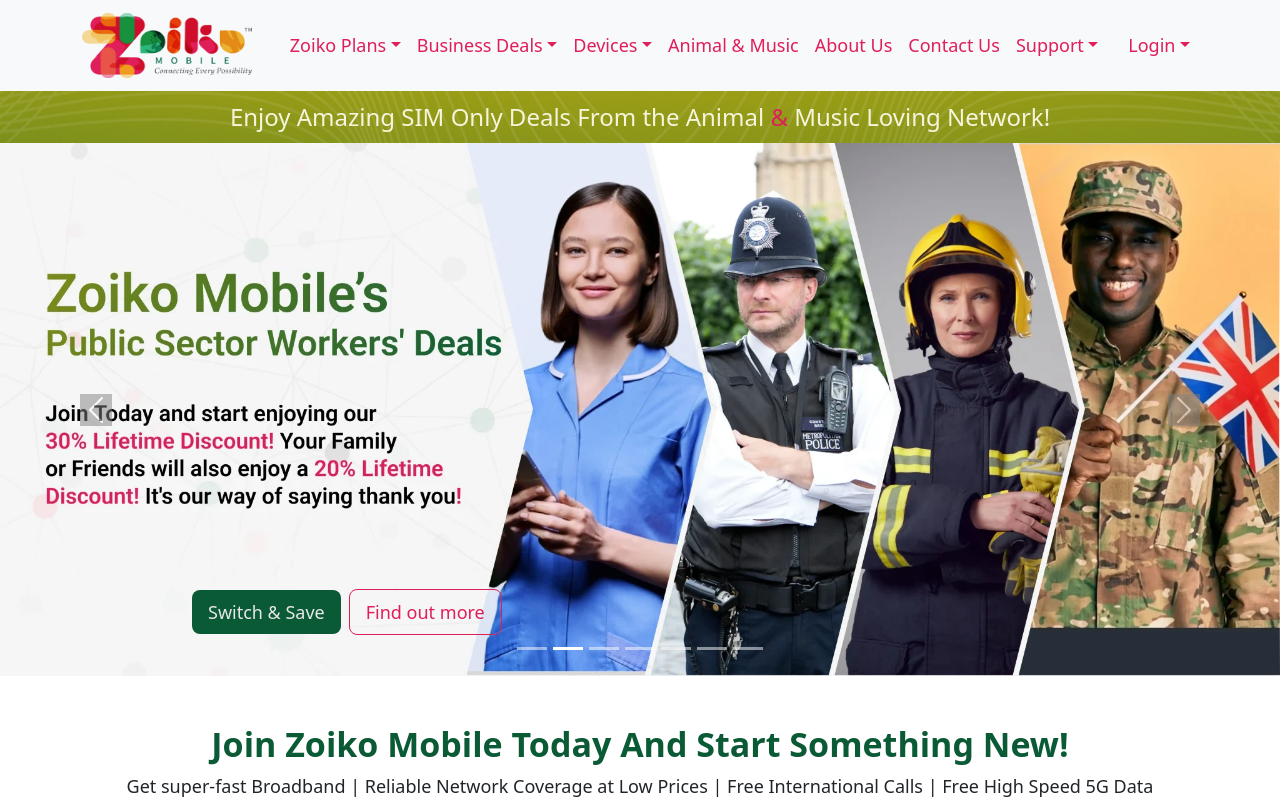
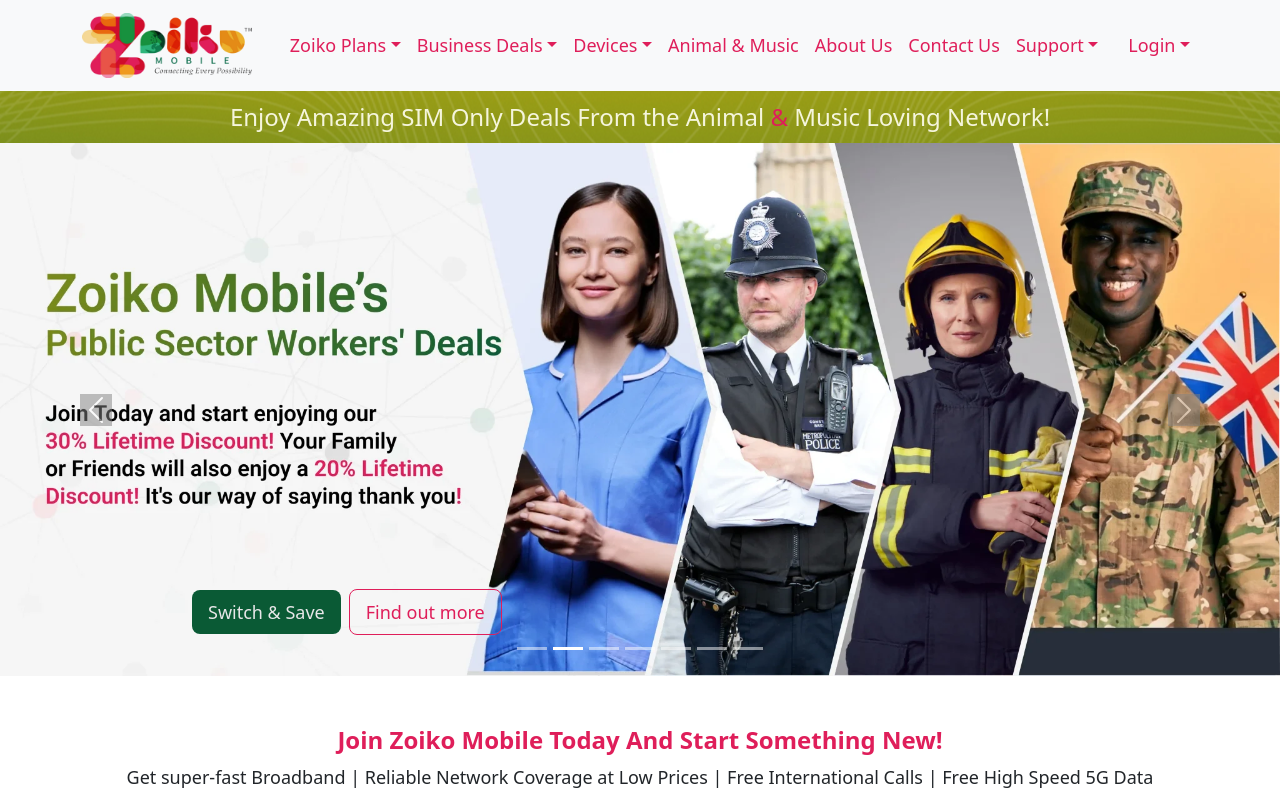
Before and after one commit to Euronoxx/zmuk, a Next.js app: page / in a window 1280 px wide. Shown: the top 800 px of the page. Built offline with nearby package versions, Linux system fonts and the light colour scheme.

Commit message:
Text style updated

```diff
--- a/app/civilservants/page.js
+++ b/app/civilservants/page.js
@@ -79,7 +79,7 @@
                     <p>Take advantage of this exclusive offer and enjoy significant saving on your mobile plan. Browse our plans today and start saving with Zoiko Mobile.</p>
                 </div>
                 <div className="col-md-3 col-sm-12 text-center">
-                    <Link href={"#"} className="btn btn-outline-danger btn-sm mt-4">Browse Plans Now</Link>
+                    <Link href={"/plan"} className="btn btn-outline-danger btn-sm mt-4">Browse Plans Now</Link>
                 </div>
             </Row>
             <br />
--- a/app/components/Header.js
+++ b/app/components/Header.js
@@ -109,7 +109,7 @@
                                                     <li>Bundled Offers</li>
                                                     <li>Free International Calls</li>
                                                     <li>Out-of-Bundle Rates</li>
-                                                    <li>Public Sector Lifetime Deals</li>
+                                                    <li><Link href={"/civilservants"}>Public Sector Lifetime Deals</Link></li>
                                                 </ul>
                                             </p>
                                         </Col>
--- a/app/components/Plansection.js
+++ b/app/components/Plansection.js
@@ -5,7 +5,7 @@
 const plansection = () => {
     return (
         <Container className="mt-4 py-4 bannerheader">
-            <h2 className="firstheader">Join Zoiko Mobile Today And Start Something New!</h2>
+            <h2 className="bigred text-center">Join Zoiko Mobile Today And Start Something New!</h2>
             <p>Get super-fast Broadband | Reliable Network Coverage at Low Prices | Free International Calls | Free High Speed 5G Data</p>
             <Row className="text-center mt-4 plansec">
                 <Col>
--- a/app/free-delivery-policy/page.js
+++ b/app/free-delivery-policy/page.js
@@ -1,5 +1,5 @@
 "use client"
-import { Button, Container } from "react-bootstrap";
+import { Container } from "react-bootstrap";
 import Header from "../components/Header";
 import Footer from "../components/Footer";
 import HeadBar from "../components/HeadBar";
```
